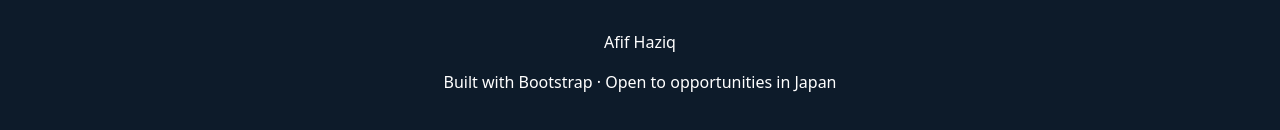
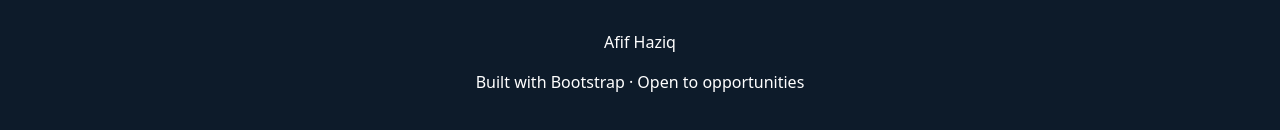
Before and after one commit to afifhziq24/afifhziq24.github.io, a plain HTML site: page index.html in a window 1280 px wide. Shown: the part 1524-1654 px from the top of the page. Drawn offline with nearby package versions, Linux system fonts and the light colour scheme; a web font is replaced by a local one.

Commit message:
Update index.html

```diff
--- a/index.html
+++ b/index.html
@@ -120,7 +120,7 @@
         <div class="container">
             <div class="row">
                 <p class="text-center">Afif Haziq</p>
-                <p class="text-center">Built with Bootstrap · Open to opportunities in Japan</p>
+                <p class="text-center">Built with Bootstrap · Open to opportunities</p>
             </div>
         </div>
     </footer>
```
